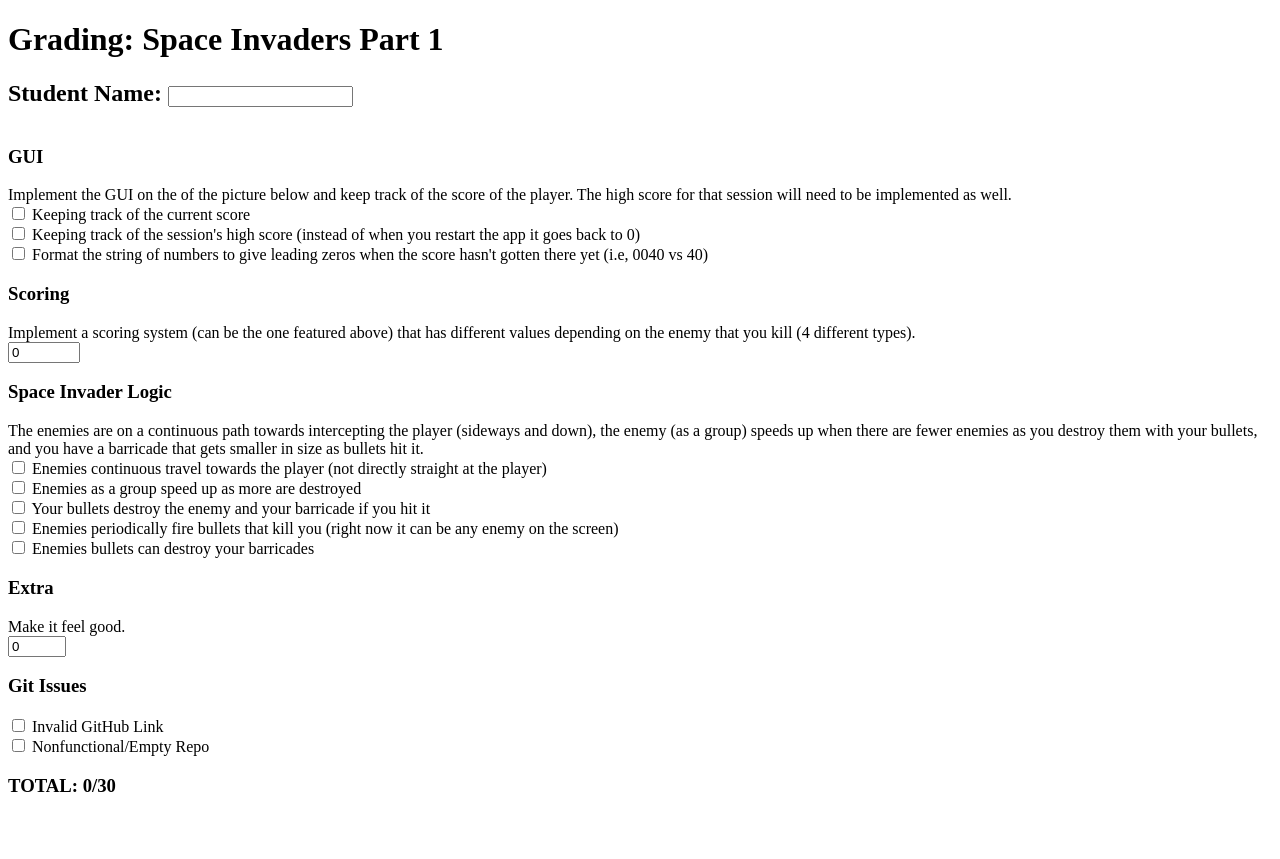
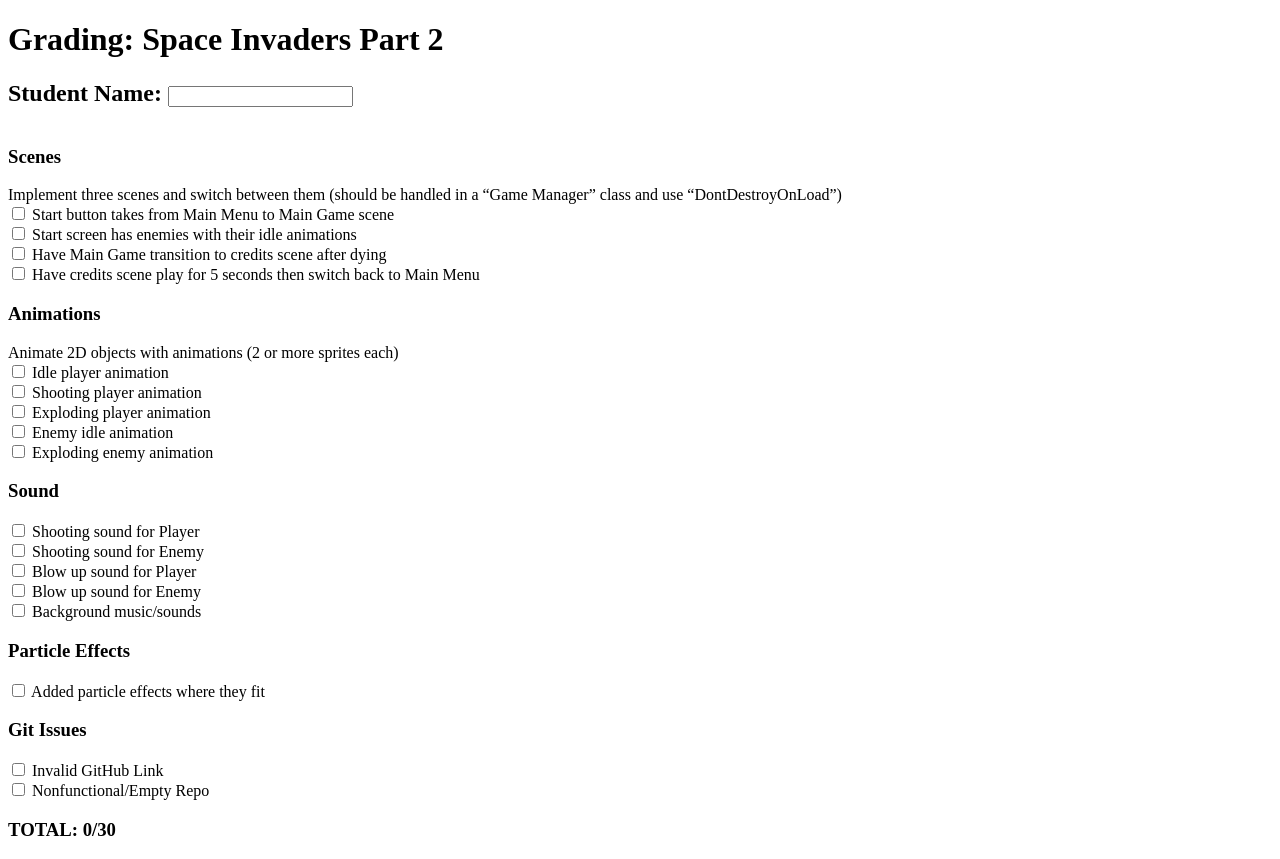
Before and after one commit to ConlynPattison/GameDevGrading, a React (Create React App) app: page /space-invaders2 in a window 1280 px wide. Before the commit the page ends 815 px from the top, so only its background shows below. Built offline with nearby package versions, Linux system fonts and the light colour scheme.

Commit message:
Added rubric items for space invaders part 2

```diff
--- a/src/routes/SpaceInvadersPart2.jsx
+++ b/src/routes/SpaceInvadersPart2.jsx
@@ -5,11 +5,10 @@ const SpaceInvadersPart2 = () => {
 	const [sum, setSum] = useState(0);
 	const [extra, setExtra] = useState(0);
 	const [checked, setChecked] = useState(0);
-	const [scoreVal, setScoreVal] = useState(0);
 
 	useEffect(() => {
-		setSum(checked + extra + scoreVal);
-	}, [checked, extra, scoreVal])
+		setSum(checked + extra);
+	}, [checked, extra])
 
 	const handleExtraChange = (event) => {
 		setExtra(Number(event.target.value));
@@ -20,45 +19,48 @@ const SpaceInvadersPart2 = () => {
 		setChecked((prevChecked) => prevChecked + (event.target.checked ? value : -value));
 	}
 
-	const handleScoreVal = (event) => {
-		setScoreVal(Number(event.target.value));
-	}
-
 	return (
 		<div>
 			<header>
-				<h1>Grading: Space Invaders Part 1</h1>
+				<h1>Grading: Space Invaders Part 2</h1>
 			</header>
 			<h2>
 				Student Name: <input type="text" />
 			</h2>
 			<section className={styles.column}>
-				<h3>GUI</h3>
-				<text>Implement the GUI on the of the picture below and keep track of the score of the player. The high score for that session will need to be implemented as well.</text>
-				<label><input type="checkbox" name="gui" value={3} onChange={handleCheck} /> Keeping track of the current score </label>
-				<label><input type="checkbox" name="gui" value={5} onChange={handleCheck} /> Keeping track of the session's high score (instead of when you restart the app it goes back to 0) </label>
-				<label><input type="checkbox" name="gui" value={2} onChange={handleCheck} /> Format the string of numbers to give leading zeros when the score hasn't gotten there yet (i.e, 0040 vs 40) </label>
+				<h3>Scenes</h3>
+				<text>Implement three scenes and switch between them (should be handled in a “Game Manager” class and use “DontDestroyOnLoad”)</text>
+				<label><input type="checkbox" name="scenes" value={3} onChange={handleCheck} /> Start button takes from Main Menu to Main Game scene </label>
+				<label><input type="checkbox" name="scenes" value={3} onChange={handleCheck} /> Start screen has enemies with their idle animations </label>
+				<label><input type="checkbox" name="scenes" value={3} onChange={handleCheck} /> Have Main Game transition to credits scene after dying </label>
+				<label><input type="checkbox" name="scenes" value={1} onChange={handleCheck} /> Have credits scene play for 5 seconds then switch back to Main Menu </label>
 			</section>
 			<section className={styles.column}>
-				<h3>Scoring</h3>
-				<text>Implement a scoring system (can be the one featured above) that has different values depending on the enemy that you kill (4 different types). </text>
-				<label><input type="number" name="score" value={scoreVal} onChange={handleScoreVal} min={0} max={10} step={2.5} />  </label>
+				<h3>Animations</h3>
+				<text> Animate 2D objects with animations (2 or more sprites each) </text>
+				<label><input type="checkbox" name="animations" value={2} onChange={handleCheck} /> Idle player animation </label>
+				<label><input type="checkbox" name="animations" value={2} onChange={handleCheck} /> Shooting player animation </label>
+				<label><input type="checkbox" name="animations" value={2} onChange={handleCheck} /> Exploding player animation </label>
+				<label><input type="checkbox" name="animations" value={2} onChange={handleCheck} /> Enemy idle animation </label>
+				<label><input type="checkbox" name="animations" value={2} onChange={handleCheck} /> Exploding enemy animation </label>
 			</section>
 			<section className={styles.column}>
-				<h3>Space Invader Logic</h3>
-				<text>The enemies are on a continuous path towards intercepting the player (sideways and down), the enemy (as a group) speeds up when there are fewer enemies as you destroy them with your bullets, and you have a barricade that gets smaller in size as bullets hit it. </text>
-				<label><input type="checkbox" name="logic" value={2} onChange={handleCheck} /> Enemies continuous travel towards the player (not directly straight at the player) </label>
-				<label><input type="checkbox" name="logic" value={2} onChange={handleCheck} /> Enemies as a group speed up as more are destroyed </label>
-				<label><input type="checkbox" name="logic" value={2} onChange={handleCheck} /> Your bullets destroy the enemy and your barricade if you hit it </label>
-				<label><input type="checkbox" name="logic" value={2} onChange={handleCheck} /> Enemies periodically fire bullets that kill you (right now it can be any enemy on the screen) </label>
-				<label><input type="checkbox" name="logic" value={2} onChange={handleCheck} /> Enemies bullets can destroy your barricades </label>
+				<h3>Sound</h3>
+				<label><input type="checkbox" name="sound" value={1} onChange={handleCheck} /> Shooting sound for Player </label>
+				<label><input type="checkbox" name="sound" value={1} onChange={handleCheck} /> Shooting sound for Enemy </label>
+				<label><input type="checkbox" name="sound" value={1} onChange={handleCheck} /> Blow up sound for Player </label>
+				<label><input type="checkbox" name="sound" value={1} onChange={handleCheck} /> Blow up sound for Enemy </label>
+				<label><input type="checkbox" name="sound" value={1} onChange={handleCheck} /> Background music/sounds </label>
 			</section>
-
 			<section className={styles.column}>
+				<h3>Particle Effects</h3>
+				<label><input type="checkbox" name="particle-effects" value={5} onChange={handleCheck} /> Added particle effects where they fit </label>
+			</section>
+			{/* <section className={styles.column}>
 				<h3>Extra</h3>
 				<text>Make it feel good.</text>
 				<input className={styles.open} type="number" value={extra} max={5} min={0} onChange={handleExtraChange} />
-			</section>
+			</section> */}
 			<section className={styles.column}>
 				<h3>Git Issues</h3>
 				<label><input type="checkbox" name="git" value={-1.5} onChange={handleCheck} /> Invalid GitHub Link </label>
```
